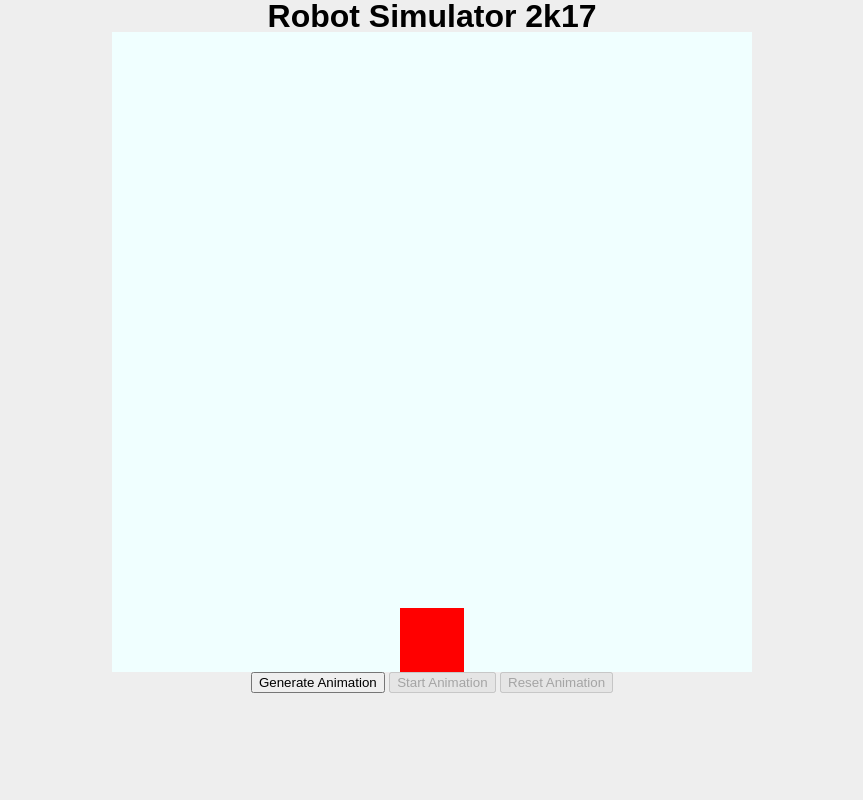
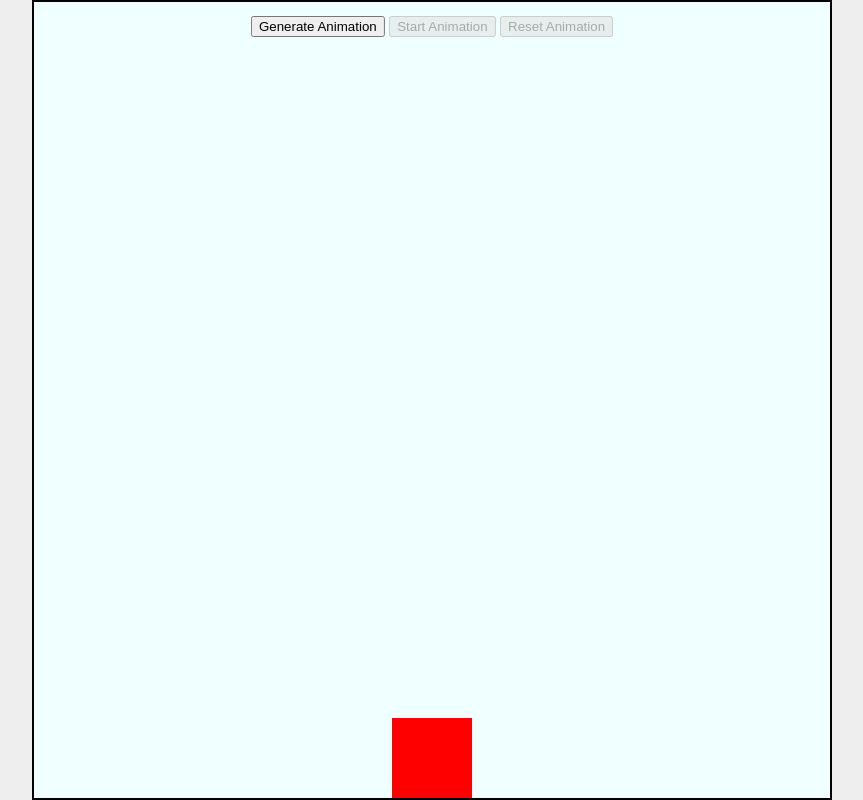
Before and after one commit to OASTEM/robot-simulator-webapp, a plain HTML site: page index.html in a window 1280 px wide. Shown: the whole page, without its empty margins (208-1071 px from the left). Drawn offline with Linux system fonts and the light colour scheme.

Commit message:
Resizing robot canvas for full screen

```diff
--- a/css/style.css
+++ b/css/style.css
@@ -1,4 +1,5 @@
 body {
+    overflow: hidden;
     font-family: sans-serif;
     text-align: center;
     height: 100vh;
@@ -12,11 +13,13 @@ h1 {
 }
 
 .robot-canvas {
+    box-sizing: border-box;
     position: relative;
     background-color: azure;
+    border: solid black 2px;
     margin: auto;
-    width: 80vh;
-    height: 80vh;
+    width: 100vh;
+    height: 100vh;
 }
 
 #robot {
@@ -39,9 +42,16 @@ h1 {
     animation: robot linear forwards 2s;
 }
 
+.buttons {
+    position: fixed;
+    top: 1rem;
+    left: 50%;
+    transform: translateX(-50%);
+}
+
 @media only screen and orientation: portrait {
     .robot-canvas {
-        width: 80vw;
-        height: 80vw;
+        width: 100vw;
+        height: 100vw;
     }
 }
--- a/index.html
+++ b/index.html
@@ -9,6 +9,8 @@
     <link href="css/reset.css" rel="stylesheet">
     <link href="css/style.css" rel="stylesheet">
 
+    <title>OA STEM || Robot Simulator</title>
+
     <!-- Robot animation will be added in here by JavaScript -->
     <style id="animation"></style>
 
@@ -16,7 +18,6 @@
 </head>
 
 <body>
-    <h1>Robot Simulator 2k17</h1>
     <div class="robot-canvas">
         <div id="robot"></div>
     </div>
```
